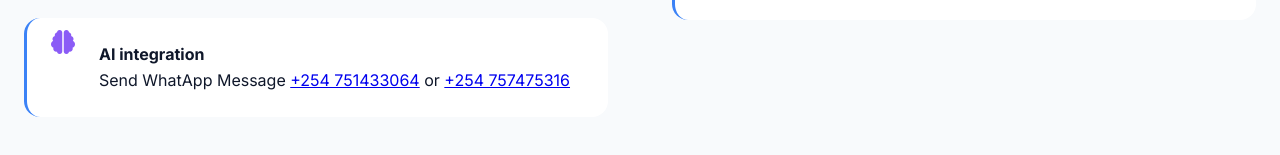
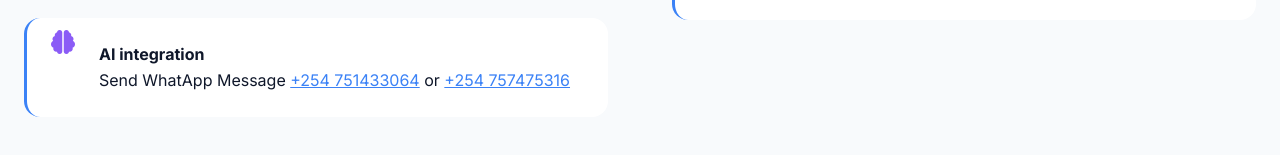
Before and after one commit to softwarewebdevelopers1-byte/MyPortifolio, a plain HTML site: page index.html in a window 1280 px wide. Shown: the part 2215-2370 px from the top of the page. Drawn offline with nearby package versions, Linux system fonts and the light colour scheme; no server answers.

Commit message:
styled whatsapp links

```diff
--- a/index.html
+++ b/index.html
@@ -689,6 +689,10 @@
         max-width: 100%;
         border-radius: var(--radius-sm);
         max-height: 200px;
+      }
+      .whatsAppLinks{
+        color: var(--primary);
+        text-decoration: underline;
       }
 
       @keyframes slideIn {
@@ -961,7 +965,7 @@
             <div class="focus-item">
               <i class="fa-solid fa-brain fa-xl" style="color: #8b5cf6"></i>
               <div>
-                <strong>AI integration</strong><br />Send WhatApp Message <a href="https://wa.me/254751433064">+254 751433064</a> or <a href="https://wa.me/254757475316">+254 757475316</a>
+                <strong>AI integration</strong><br />Send WhatApp Message <a href="https://wa.me/254751433064" class="whatsAppLinks">+254 751433064</a> or <a href="https://wa.me/254757475316" class="whatsAppLinks">+254 757475316</a>
               </div>
             </div>
           </div>
```
